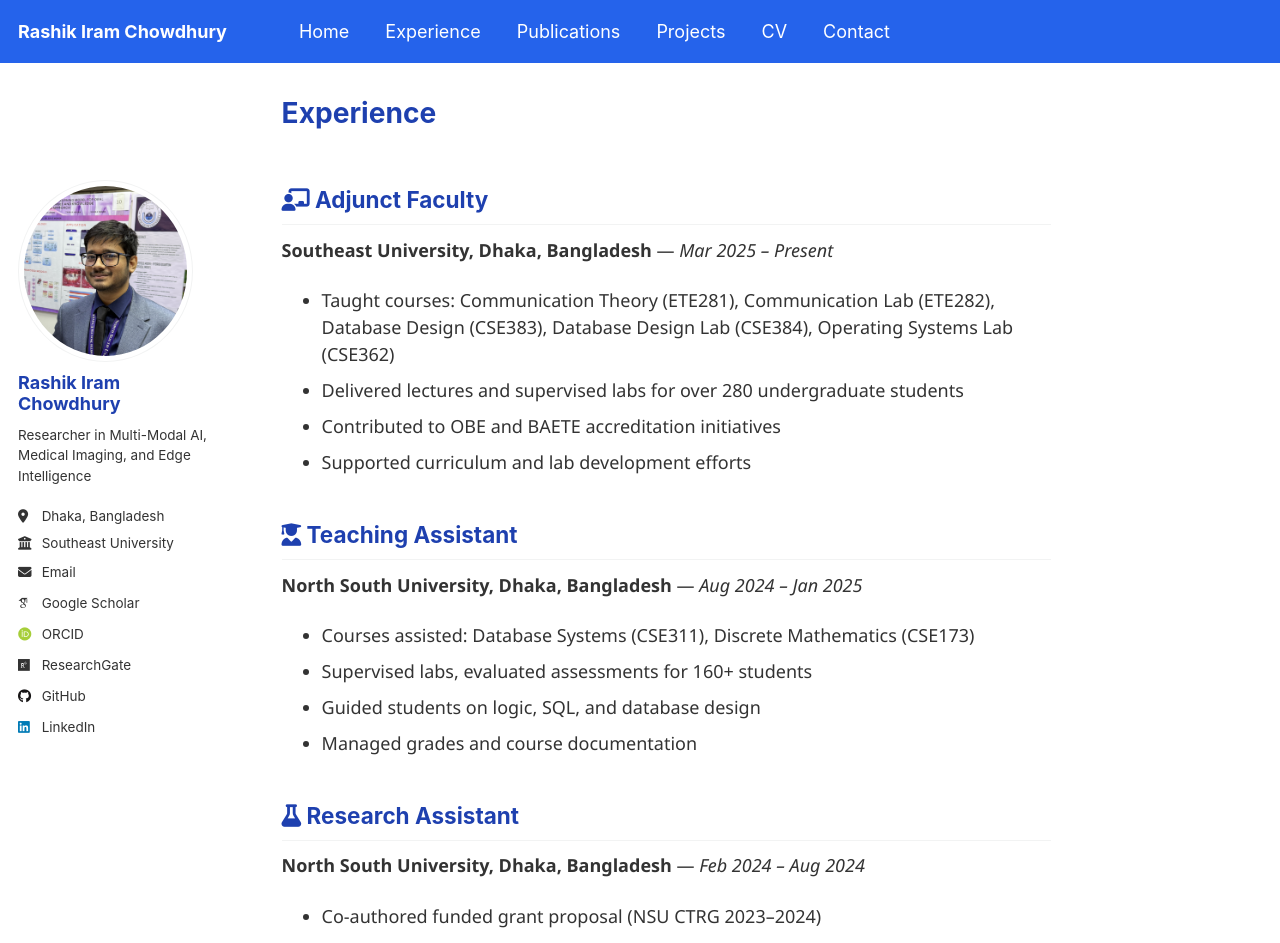
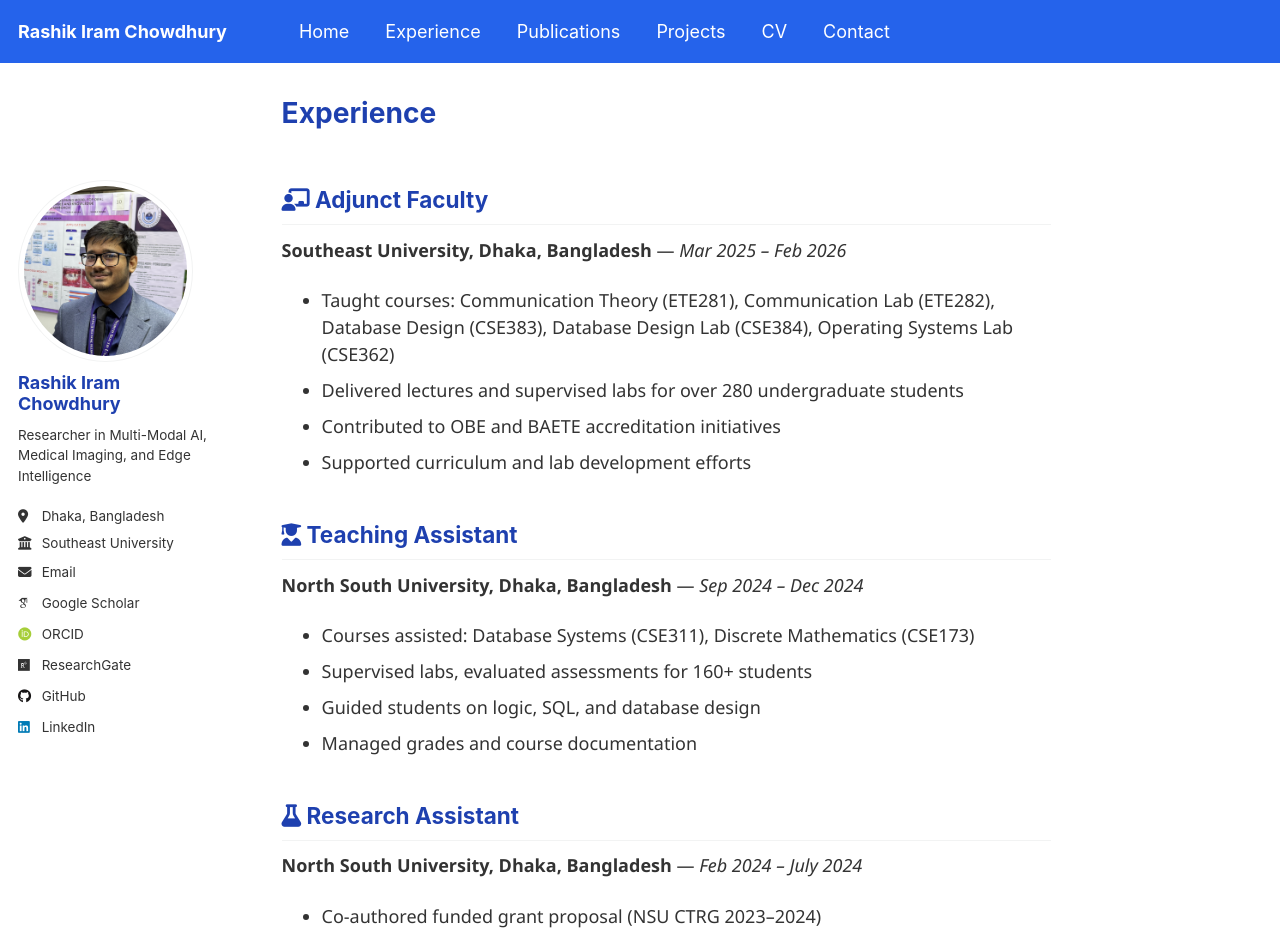
Before and after one commit to RashikIram/rashikiram.github.io, a Jekyll site: the page built from _pages/experience.html, in a window 1280 px wide and 1399 px high. Shown: the top 943 px of the window. Built offline with Jekyll 4.4.1, drawn with Linux system fonts in a browser that asks for light colours; some web fonts are replaced.

Commit message:
Update experience.html

```diff
--- a/_pages/experience.html
+++ b/_pages/experience.html
@@ -9,7 +9,7 @@ author_profile: true
 
   <div class="exp-card">
     <h2><i class="fas fa-chalkboard-teacher"></i> Adjunct Faculty</h2>
-    <p><strong>Southeast University, Dhaka, Bangladesh</strong> — <em>Mar 2025 – Present</em></p>
+    <p><strong>Southeast University, Dhaka, Bangladesh</strong> — <em>Mar 2025 – Feb 2026</em></p>
     <ul>
       <li>Taught courses: Communication Theory (ETE281), Communication Lab (ETE282), Database Design (CSE383), Database Design Lab (CSE384), Operating Systems Lab (CSE362)</li>
       <li>Delivered lectures and supervised labs for over 280 undergraduate students</li>
@@ -20,7 +20,7 @@ author_profile: true
 
   <div class="exp-card">
     <h2><i class="fas fa-user-graduate"></i> Teaching Assistant</h2>
-    <p><strong>North South University, Dhaka, Bangladesh</strong> — <em>Aug 2024 – Jan 2025</em></p>
+    <p><strong>North South University, Dhaka, Bangladesh</strong> — <em>Sep 2024 – Dec 2024</em></p>
     <ul>
       <li>Courses assisted: Database Systems (CSE311), Discrete Mathematics (CSE173) </li>
       <li>Supervised labs, evaluated assessments for 160+ students</li>
@@ -31,7 +31,7 @@ author_profile: true
 
   <div class="exp-card">
     <h2><i class="fas fa-flask"></i> Research Assistant</h2>
-    <p><strong>North South University, Dhaka, Bangladesh</strong> — <em>Feb 2024 – Aug 2024</em></p>
+    <p><strong>North South University, Dhaka, Bangladesh</strong> — <em>Feb 2024 – July 2024</em></p>
     <ul>
       <li>Co-authored funded grant proposal (NSU CTRG 2023–2024)</li>
       <li>Published two Q1 journal papers (one as first author)</li>
```
